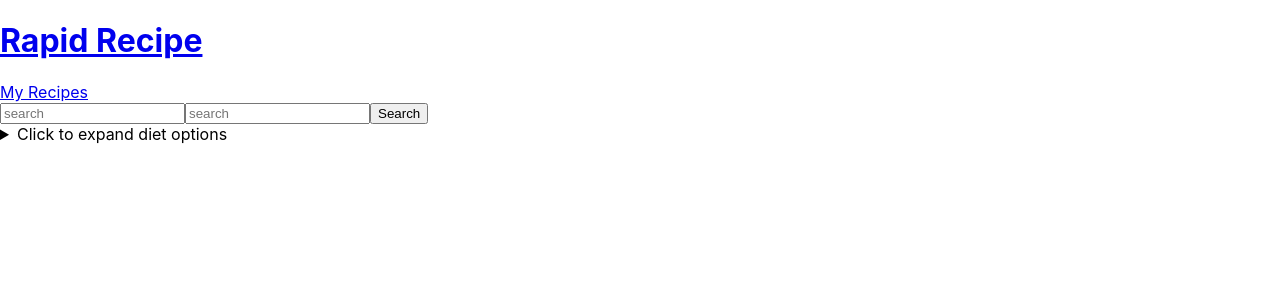
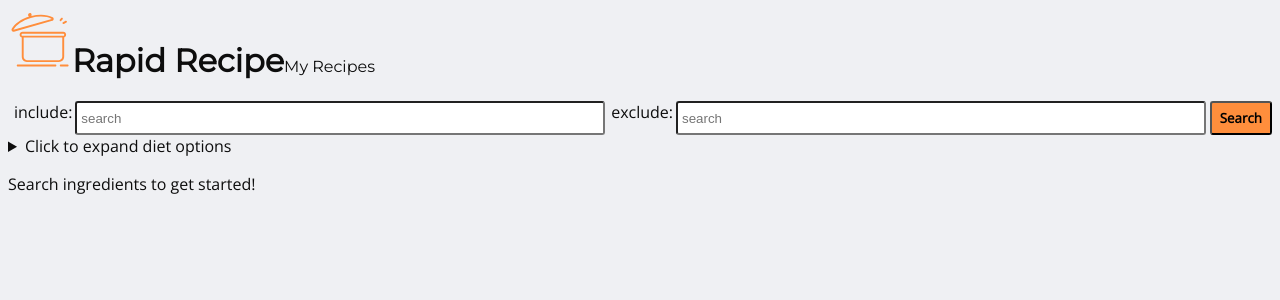
Before and after one commit to aafmisra/Rapid-Recipe, a React (Create React App) app: page / in a window 1280 px wide. Shown: the top 300 px of the page. Built offline with nearby package versions, Linux system fonts and the light colour scheme.

Commit message:
style and functionality updates
added logo and favicon
started styling header and SearchForm
fixed issue with excluding multiple ingredients
fixed issue with unique keys on li elements

```diff
--- a/public/index.html
+++ b/public/index.html
@@ -24,7 +24,8 @@
       work correctly both with client-side routing and a non-root public URL.
       Learn how to configure a non-root public URL by running `npm run build`.
     -->
-    <title>React App</title>
+    <title>Rapid Recipe</title>
+    <link href="https://fonts.googleapis.com/css?family=Montserrat|Open+Sans&display=swap" rel="stylesheet">
   </head>
   <body>
     <noscript>You need to enable JavaScript to run this app.</noscript>
--- a/src/App.js
+++ b/src/App.js
@@ -26,29 +26,30 @@ class App extends Component {
   };
 
   handleSubmit = event => {
+    console.log(event.target)
     event.preventDefault();
+    let splitString = this.state.excludeSearchString.split(" ").map(subStr => {
+      return (`&excluded=${subStr}`)
+    }).join("")
     this.setState({
-      includeSearchString: event.target.value,
-      excludeSearchString: event.target.value,
+      // includeSearchString: event.target.value,
+      // excludeSearchString: splitString
     });
-    this.getRecipes();
+    console.log(this.state.excludeSearchString)
+    this.getRecipes(splitString);
   };
 
 
-  getRecipes = () => {
-    const url = `https://api.edamam.com/search?app_id=${process.env.REACT_APP_RECIPE_ID}&app_key=${process.env.REACT_APP_RECIPE_KEY}&from=0&to=12&q=${this.state.includeSearchString}&excluded=${this.state.excludeSearchString}`;
+  getRecipes = (splitString) => {
+    const url = `https://api.edamam.com/search?app_id=${process.env.REACT_APP_RECIPE_ID}&app_key=${process.env.REACT_APP_RECIPE_KEY}&from=0&to=12&q=${this.state.includeSearchString}${splitString}`;
 
     fetch(url)
       .then(response => response.json())
       .then(response => {
         let recipes = response.hits;
-        this.setRecipes(recipes);
+          this.setRecipes(recipes);
       });
   };
-  // componentDidMount() {
-  //   console.log("didmount")
-  //   this.getRecipes()
-  // }
 
   render() {
     return (
@@ -65,13 +66,13 @@ class App extends Component {
                     handleChange={this.handleChange}
                     handleSubmit={this.handleSubmit}
                     getRecipes={this.getRecipes}
-                    // includeSearchString={this.state.includeSearchString}
-                    // excludeSearchString={this.state.excludeSearchString}
+                    includeSearchString={this.state.includeSearchString}
+                    excludeSearchString={this.state.excludeSearchString}
                   />
-                  <Results
-                    recipes={this.state.recipes}
-                    bookmarkedRecipes={this.state.bookmarkedRecipes}
-                  />
+              <Results
+                recipes={this.state.recipes}
+                bookmarkedRecipes={this.state.bookmarkedRecipes}
+              />
                 </div>
               );
             }}
--- a/src/components/Header.js
+++ b/src/components/Header.js
@@ -1,9 +1,11 @@
 import React from 'react'
 import { Link } from 'react-router-dom';
+import logo from '../rapid-recipe-logo.svg'
 
 function Header() {
     return (
-      <div>
+      <div className="header">
+          <img src={ logo } alt="logo" className="logo"/>
         <Link to="/">
           <h1>Rapid Recipe</h1>
         </Link>
--- a/src/components/Recipe.js
+++ b/src/components/Recipe.js
@@ -2,6 +2,9 @@ import React, { Component } from 'react';
 
 class Recipe extends Component {
   render() {
+    if (!this.props.recipes.length) {
+      return <p>Search ingredients to get started!</p>
+    }
     console.log(this.props);
     const resultsGallery = this.props.recipes.map(eachRecipe => {
       return (
@@ -13,8 +16,8 @@ class Recipe extends Component {
               <h4>Ingredients:</h4>
             </summary>
             <ul key={eachRecipe.recipe.url}>
-              {eachRecipe.recipe.ingredientLines.map(ingr => {
-                return <li>{ingr}</li>;
+              {eachRecipe.recipe.ingredientLines.map((ingr, i) => {
+                return <li key={i}>{ingr}</li>;
               })}
             </ul>
           </details>
--- a/src/components/SearchForm.js
+++ b/src/components/SearchForm.js
@@ -1,9 +1,12 @@
 import React from 'react';
+
 
 function SearchForm(props) {
   return (
     <div>
-      <form onSubmit={props.handleSubmit}>
+      <form onSubmit={props.handleSubmit} className="searchForm">
+        <div className="textInputs">
+          <label className="search">include:</label>
         <input
           type="text"
           id="includeSearchString"
@@ -11,15 +14,19 @@ function SearchForm(props) {
           placeholder="search"
           required
           onChange={props.handleChange}
+          className="search"
         />
+          <label className="search">exclude:</label>
         <input
           type="text"
           id="excludeSearchString"
           value={props.excludeSearchString}
           placeholder="search"
           onChange={props.handleChange}
+          className="search"
         />
-        <button type="submit">Search</button>
+          <button type="submit" className="search">Search</button>
+        </div>
         <details>
           <summary>Click to expand diet options</summary>
           <input
--- a/src/index.css
+++ b/src/index.css
@@ -1,13 +1,71 @@
-body {
-  margin: 0;
-  font-family: -apple-system, BlinkMacSystemFont, 'Segoe UI', 'Roboto', 'Oxygen',
-    'Ubuntu', 'Cantarell', 'Fira Sans', 'Droid Sans', 'Helvetica Neue',
-    sans-serif;
-  -webkit-font-smoothing: antialiased;
-  -moz-osx-font-smoothing: grayscale;
+:root {
+  --main: #eff0f3;
+  --secondary: #fffffe;
+  --tertiary: #ff8e3c;
+  --highlight: #d9376e;
+  --lines: #0d0d0d;
+  --paragraph: #2a2a2a
 }
 
-code {
-  font-family: source-code-pro, Menlo, Monaco, Consolas, 'Courier New',
-    monospace;
+body {
+  background-color: var(--main);
+  color: var(--lines);
+  font-family: 'Open Sans', sans-serif;
 }
+
+.header {
+  font-family: 'Montserrat', sans-serif;
+  display: flex;
+  flex-direction: row;
+  align-items: baseline;
+  color: var(--lines)
+}
+
+a {
+  text-decoration: none;
+  color: var(--lines)
+}
+
+a:hover {
+  color: var(--tertiary)
+}
+
+
+.logo img {
+  height: 5rem;
+  margin: 0 0.5rem 0 0;
+  width: auto;
+}
+
+.textInputs {
+  display: flex;
+  flex-direction: row;
+  flex-wrap: wrap;
+  justify-content: space-evenly;
+}
+
+input.search {
+  flex-grow: 1;
+  padding: 4px;
+  border-radius: 3px;
+}
+
+label.search {
+  flex-grow: 0;
+  margin: 0 3px 0 6px;
+}
+
+button.search {
+  flex-grow: 0;
+  border-radius: 3px;
+  margin-left: 4px;
+  background-color: var(--tertiary);
+  font-family: 'Open Sans', sans-serif;
+  font-weight: bold;
+  padding: 6px 8px;
+}
+
+/* button + button,
+input + button {
+  margin-left: 2px;
+} */
```
Also changed, not shown: src/rapid-recipe-logo.svg (added), 1 other file (tests, documents, lock files or other folders).
